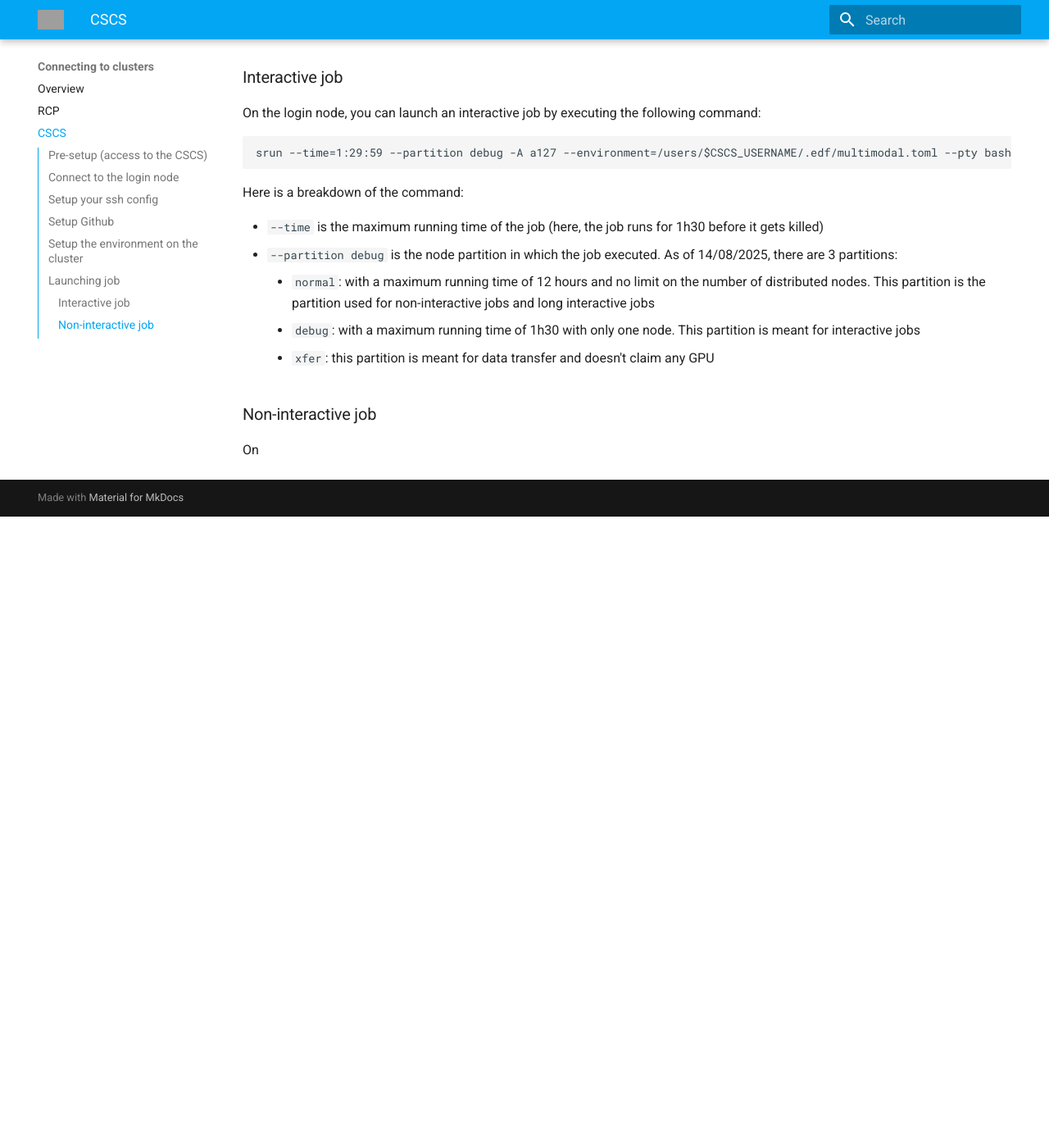
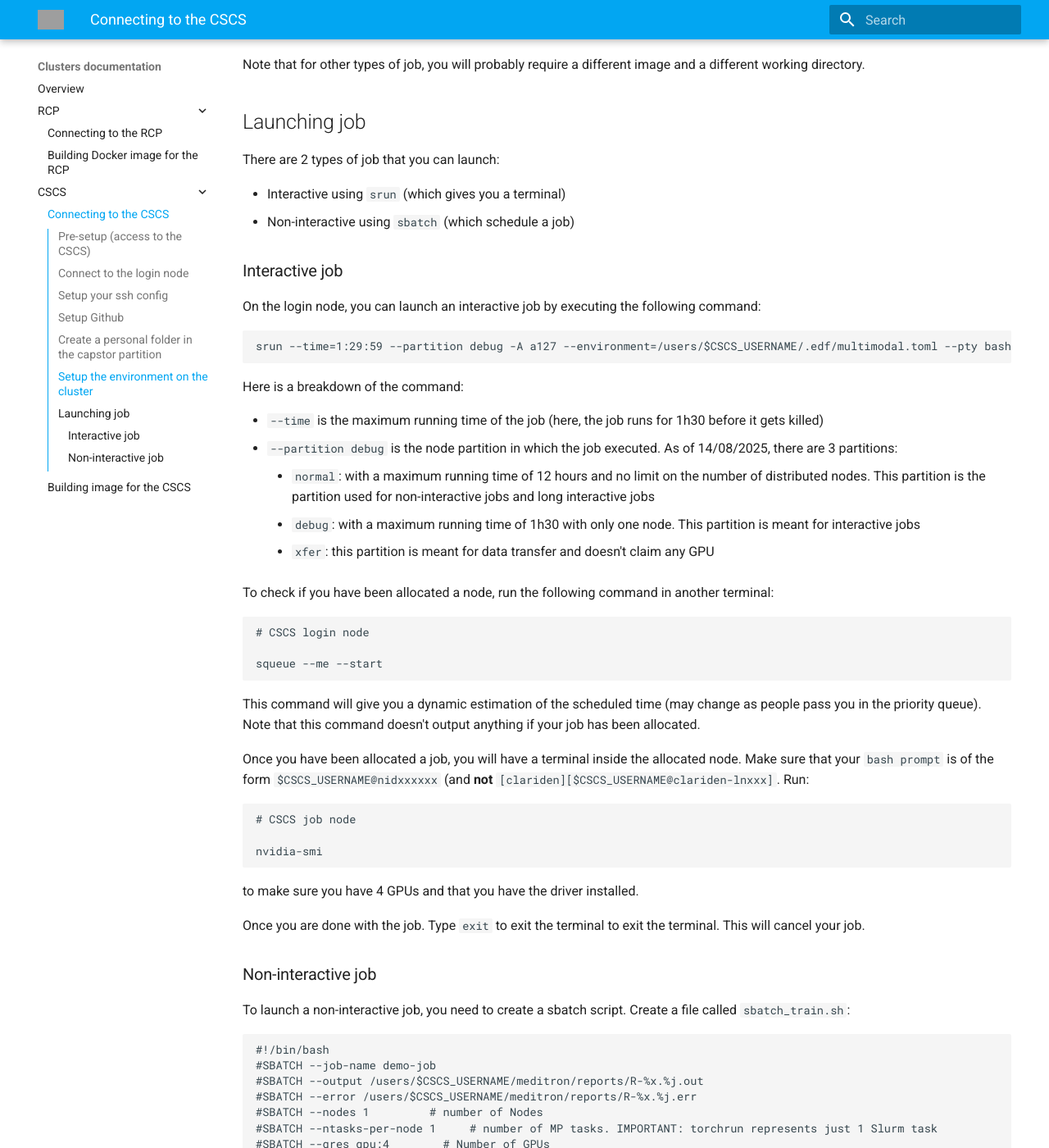
Before and after one commit to EPFLiGHT/LiGHT-doc, an MkDocs documentation site: the page built from docs/clusters/cscs.md, in a window 1280 px wide and 1400 px high, scrolled down 6497 px. Shown: the whole window at 82% size. Built offline with MkDocs 1.6.1 and Material for MkDocs 9.7.7, drawn with Linux system fonts in a browser that asks for light colours; before the commit the page ends 7127 px from its top, so only the background shows below that; some of the changed text lies outside the part shown; grey boxes are pictures that could not be loaded.

Commit message:
Add RCP docker image building guide

````diff
--- a/docs/clusters/cscs.md
+++ b/docs/clusters/cscs.md
@@ -254,6 +254,16 @@
 
 When GitHub asks for your password, input the PAT that you have generated in this step.
 
+## Create a personal folder in the capstor partition
+
+```
+# CSCS login node
+
+mkdir /capstor/store/cscs/swissai/a127/homes/$CSCS_USERNAME
+```
+
+This personal folder on the capstor will be mainly used to store your huggingface home and your big files that don't fit in your users personal folder
+
 ## Setup the environment on the cluster
 
 > *__IMPORTANT NOTE__:* NEVER RUN ANY COMPUTE JOB ON THE LOGIN NODE (or else you will slow down everyone on the cluster). THE LOGIN NODE SHOULD ONLY BE USED TO SCHEDULE JOB.
@@ -269,7 +279,6 @@
 ```
 
 
-
 Create a `.edf/multimodal.toml` file:
 
 ```
@@ -278,7 +287,7 @@
 
 writable = true
 
-workdir = "path/to/MultiMeditron"
+workdir = "/users/$CSCS_USERNAME/meditron/MultiMeditron"
 
 [annotations]
 com.hooks.aws_ofi_nccl.enabled = "true"
@@ -329,9 +338,150 @@
     - `debug`: with a maximum running time of 1h30 with only one node. This partition is meant for interactive jobs
     - `xfer`: this partition is meant for data transfer and doesn't claim any GPU
 
+To check if you have been allocated a node, run the following command in another terminal:
 
+```
+# CSCS login node
 
+squeue --me --start
+```
+
+This command will give you a dynamic estimation of the scheduled time (may change as people pass you in the priority queue). Note that this command doesn't output anything if your job has been allocated.
+
+Once you have been allocated a job, you will have a terminal inside the allocated node. Make sure that your `bash prompt` is of the form `$CSCS_USERNAME@nidxxxxxx` (and __not__ `[clariden][$CSCS_USERNAME@clariden-lnxxx]`. Run:
+
+```
+# CSCS job node
+
+nvidia-smi
+```
+
+to make sure you have 4 GPUs and that you have the driver installed.
+
+Once you are done with the job. Type `exit` to exit the terminal to exit the terminal. This will cancel your job.
 
 ### Non-interactive job
 
-On
+To launch a non-interactive job, you need to create a sbatch script. Create a file called `sbatch_train.sh`:
+
+```
+#!/bin/bash
+#SBATCH --job-name demo-job
+#SBATCH --output /users/$CSCS_USERNAME/meditron/reports/R-%x.%j.out
+#SBATCH --error /users/$CSCS_USERNAME/meditron/reports/R-%x.%j.err
+#SBATCH --nodes 1         # number of Nodes
+#SBATCH --ntasks-per-node 1     # number of MP tasks. IMPORTANT: torchrun represents just 1 Slurm task
+#SBATCH --gres gpu:4        # Number of GPUs
+#SBATCH --cpus-per-task 288     # number of CPUs per task.
+#SBATCH --time 0:59:59       # maximum execution time (DD-HH:MM:SS)
+#SBATCH --environment /users/$CSCS_USERNAME/.edf/multimodal.toml
+#SBATCH -A a127
+
+export WANDB_DIR=/capstor/store/cscs/swissai/a127/homes/$CSCS_USERNAME/wandb
+export WANDB_MODE="offline"
+export HF_TOKEN=<insert your token>
+
+PRELUDE="cd /users/$CSCS_USERNAME/meditron/multimodal/MultiMeditron/ && source setup.sh"
+
+export CUDA_LAUNCH_BLOCKING=1
+echo "START TIME: $(date)"
+# auto-fail on any errors in this script
+set -eo pipefail
+# logging script's variables/commands for future debug needs
+set -x
+######################
+### Set enviroment ###
+######################
+GPUS_PER_NODE=4
+echo "NODES: $SLURM_NNODES"
+######## Args ########
+export HF_HOME=/capstor/store/cscs/swissai/a127/homes/$CSCS_USERNAME/hf_home
+
+######################
+######################
+#### Set network #####
+######################
+MASTER_ADDR=$(scontrol show hostnames $SLURM_JOB_NODELIST | head -n 1)
+MASTER_PORT=6200
+######################
+# note that we don't want to interpolate `\$SLURM_PROCID` till `srun` since otherwise all nodes will get
+# 0 and the launcher will hang
+#
+# same goes for `\$(hostname -s|tr -dc '0-9')` - we want it to interpolate at `srun` time
+
+LAUNCHER="
+  torchrun \
+  --nproc_per_node $GPUS_PER_NODE \
+  --nnodes $SLURM_NNODES \
+  --node_rank \$SLURM_PROCID \
+  --rdzv_endpoint $MASTER_ADDR:$MASTER_PORT \
+  --rdzv_backend c10d \
+  --max_restarts 0 \
+  --tee 3 \
+  "
+
+export CMD="$LAUNCHER train.py --config config/config_alignment.yaml"
+
+echo $CMD
+
+# srun error handling:
+# --wait=60: wait 60 sec after the first task terminates before terminating all remaining tasks
+SRUN_ARGS=" \
+  --cpus-per-task $SLURM_CPUS_PER_TASK \
+  --jobid $SLURM_JOB_ID \
+  --wait 60 \
+  -A a127 \
+  --reservation=sai-a127
+  "
+# bash -c is needed for the delayed interpolation of env vars to work
+srun $SRUN_ARGS bash -c "$PRELUDE && $CMD"
+echo "END TIME: $(date)"
+```
+
+Make sure to replace all the `$CSCS_USERNAME` by your username and the `$HF_TOKEN` with your huggingface token. Pay attention to the following parameters:
+
+- `#SBATCH --job-name demo-job` sets the job name to `demo-job`
+- `#SBATCH --nodes 1` means that we are claiming one node (of 4 GPUs). You should increase this if you are launching bigger jobs
+- `#SBATCH --output /users/$CSCS_USERNAME/meditron/reports/R-%x.%j.out` and `#SBATCH --error /users/$CSCS_USERNAME/meditron/reports/R-%x.%j.err` mean that this will create a folder `/users/$CSCS_USERNAME/meditron/reports` that stores all the job logs
+- Note that here, we execute a training of MultiMeditron with `config/config_alignment.yaml`, thus you need to make sure that the paths of the dataset are correct
+- Note that the part which follows the `#SBATCH` commands will be executed on every node
+
+To queue your job, run:
+
+```
+# CSCS login node
+
+sbatch sbatch_train.sh
+```
+
+
+You can check if your job has been allocated GPUs by running:
+
+```
+# CSCS login node
+
+squeue --me
+```
+This command gives you the `JOBID` of the job you have launched
+
+Once the job enters the `R` state (for running), the job is running. You can check the logs of your job by going into the `reports` directory:
+
+```
+# Login node
+
+cd /users/$CSCS_USERNAME/meditron/reports/
+tail -f R-%x.%j.err
+```
+
+where you need to replace `R-%x.%j.err` by the actual report name.
+
+
+You can either let the job finishes or cancels the job.
+
+```
+# Login node
+
+scancel $JOBID
+```
+
+where `$JOBID`is the `JOBID` that you get when running `squeue --me`
--- a/mkdocs.yml
+++ b/mkdocs.yml
@@ -15,9 +15,13 @@
   - Home: index.md
   - Getting started: gettingstarted.md
   - Projects: projects.md
-  - Connecting to clusters:
+  - Clusters documentation:
     - Overview: clusters.md
-    - RCP: clusters/rcp.md
-    - CSCS: clusters/cscs.md
+    - RCP:
+      - Connecting to the RCP: clusters/rcp.md
+      - Building Docker image for the RCP: clusters/rcp_docker.md
+    - CSCS:
+      - Connecting to the CSCS: clusters/cscs.md
+      - Building image for the CSCS: clusters/cscs_docker.md
   - Contributing: contributing.md
   - About: about.md
````
Also changed, not shown: docs/clusters/rcp.md (+1 -1 lines), docs/clusters/rcp_docker.md (added, +168 -0 lines).
